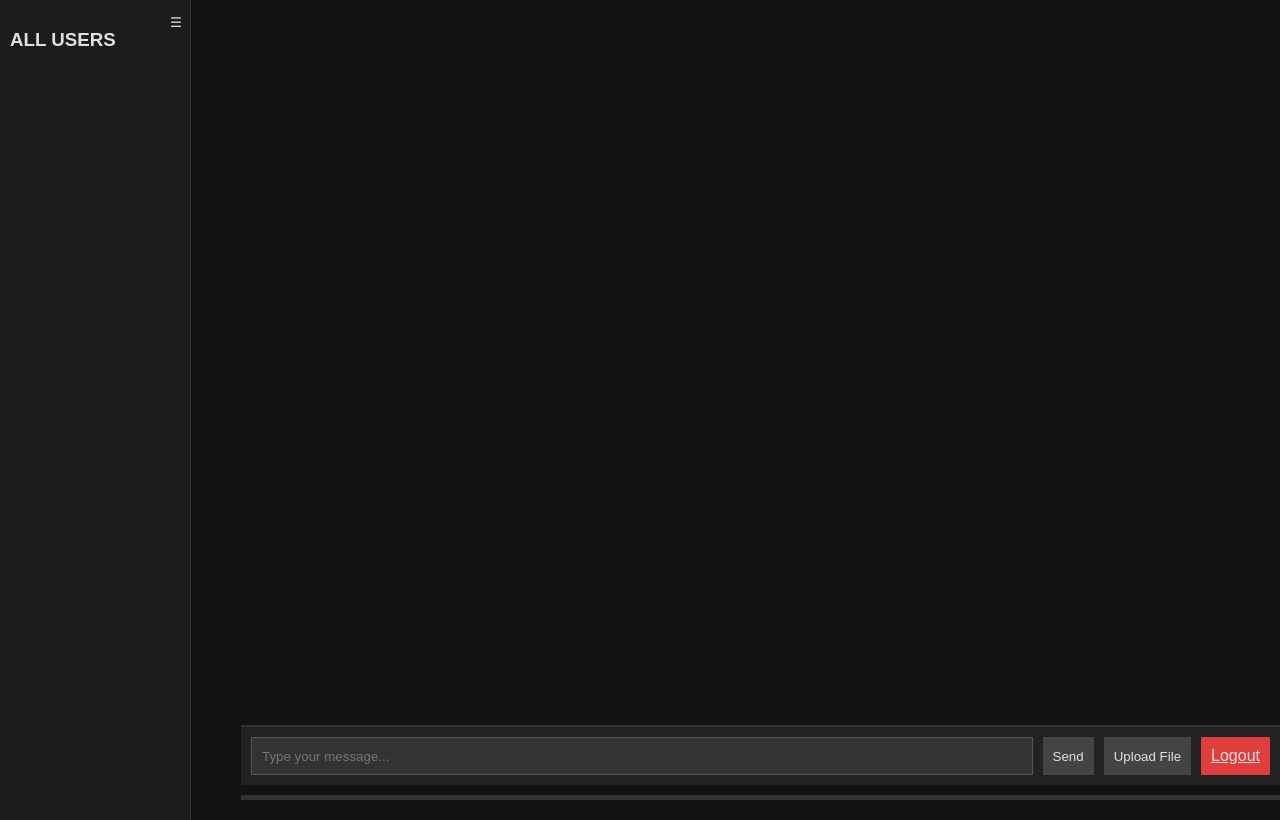
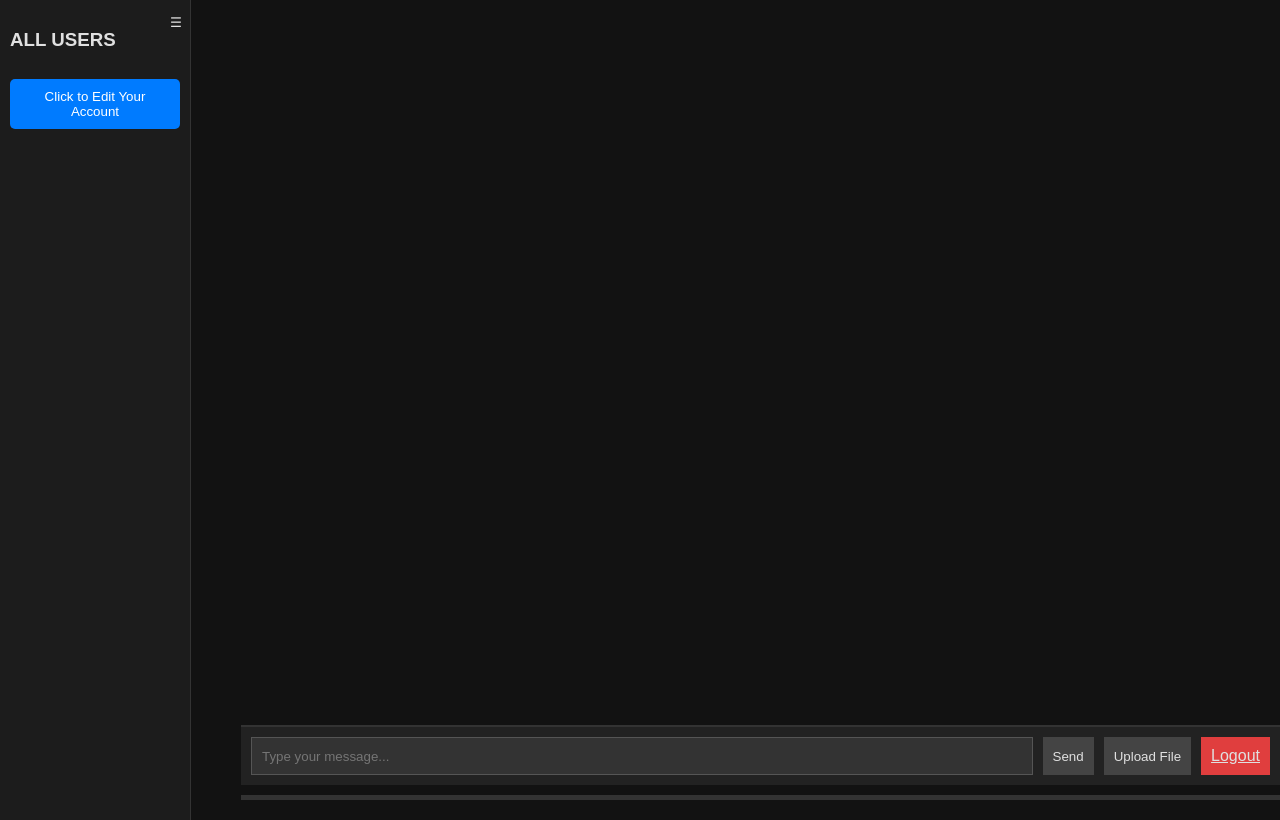
Before and after one commit to RayWZW/testchatapp, a Flask app: page / in a window 1280 px wide. Run offline with Flask 3, Linux system fonts and the light colour scheme; the visitor is signed in with stand-in values (Sample User, id 1); data that the repository does not hold is empty; some libraries are stand-ins or nearby versions.

Commit message:
Update chat.html
added account settings

```diff
--- a/templates/chat.html
+++ b/templates/chat.html
@@ -162,6 +162,22 @@
         #sidebar li:hover {
             background-color: #333;
         }
+        #edit-account-button {
+            background-color: #007bff;
+            color: #ffffff;
+            border: none;
+            padding: 10px;
+            border-radius: 5px;
+            cursor: pointer;
+            margin-top: 10px;
+            width: 100%;
+            text-align: center;
+            transition: background-color 0.3s;
+        }
+
+        #edit-account-button:hover {
+            background-color: #b30000;
+        }
     </style>
 </head>
 <body>
@@ -169,6 +185,7 @@
         <button id="toggle-sidebar">☰</button>
         <h3>ALL USERS</h3>
         <ul id="user-list"></ul>
+        <button id="edit-account-button" onclick="window.location.href='/accsettings'">Click to Edit Your Account</button>
     </div>
     <div id="chat-container">
         <div id="chat-box">
```
